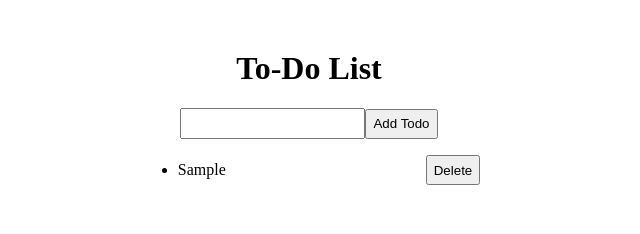
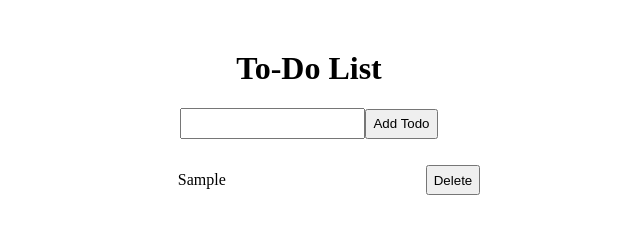
Before and after one commit to acciojob/todo-react-pritimunde1999, a React app: page / in a window 1280 px wide. Both pictures are taken after typing "Sample" into the empty fields and a click on the button "Add Todo". Shown: the whole page, without its empty margins (331-971 px from the left). Built offline with nearby package versions, Linux system fonts and the light colour scheme.

Commit message:
change in list

```diff
--- a/src/components/ToDo.js
+++ b/src/components/ToDo.js
@@ -25,7 +25,7 @@ const ToDo= () =>{
             {
                 tasks.map((task,index)=>(
                     <li key={index}>
-                        {task}
+                        <p>{task}</p>
                         <button onClick={()=>deleteTask(index)}>Delete</button>
                     </li>
                 ))
--- a/src/styles/App.css
+++ b/src/styles/App.css
@@ -11,8 +11,8 @@ input{
 button{
     height: 30px;
 }
-
-li button{
-    margin-left: 200px;
-    margin-bottom: 20px;
+li{
+    display: flex;
+    align-items: center;
+    gap:200px;
 }
```
